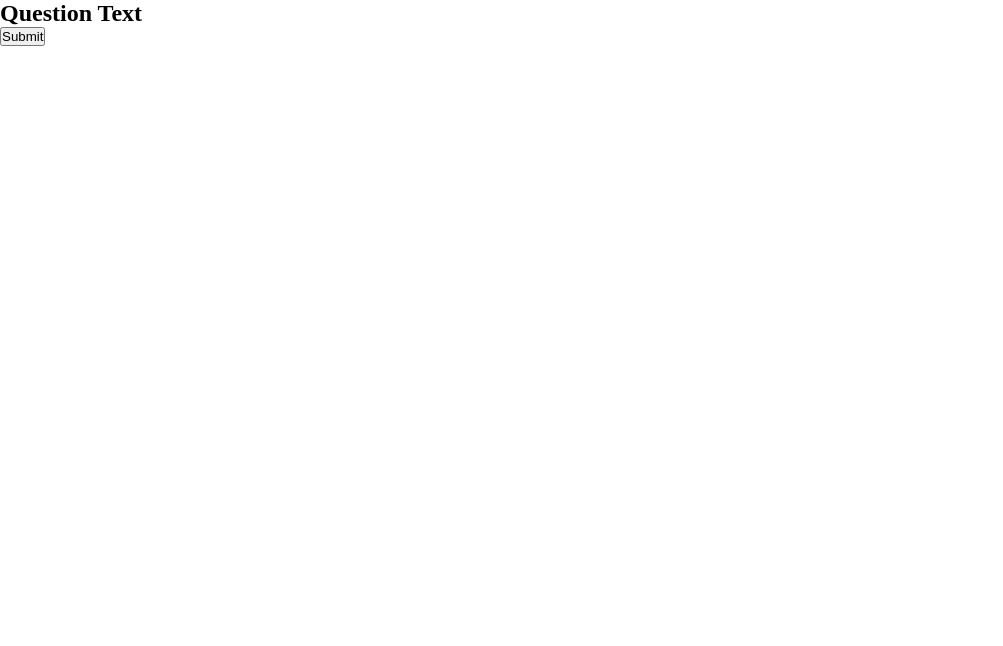
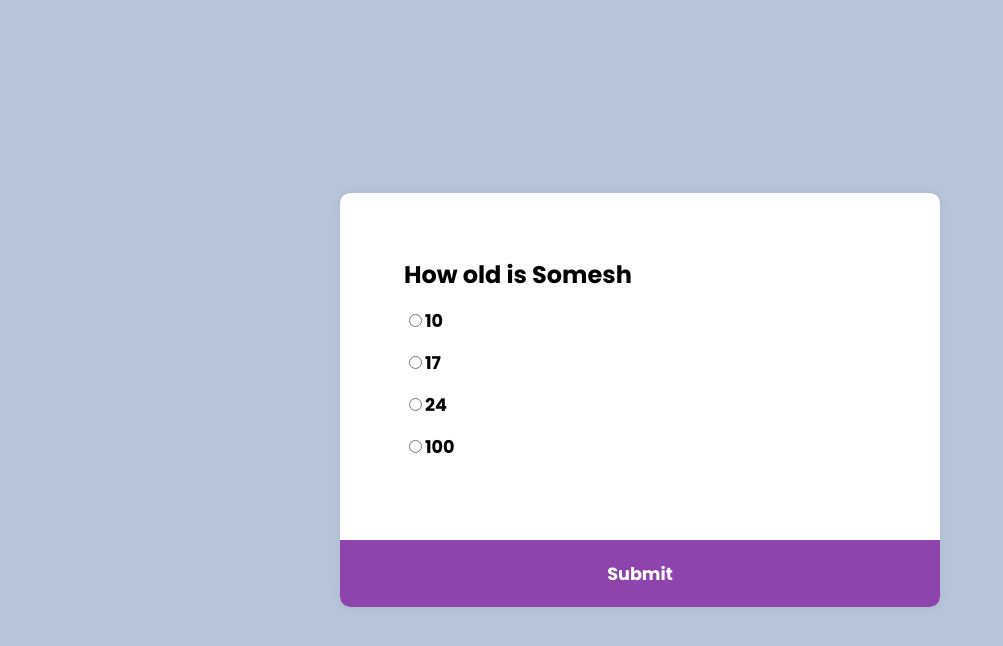
Before and after one commit to Somesh11097/quiz-app, a plain HTML site: page index.html in a window 1280 px wide. Shown: the whole page, without its empty margins (0-1003 px from the left). Drawn offline with Linux system fonts and the light colour scheme.

Commit message:
Another commit

```diff
--- a/index.html
+++ b/index.html
@@ -10,9 +10,27 @@
 
     <!-- <p>Quiz App</p> -->
     <div class="quiz-container">
-            <h2>Question Text</h2>
+        <div class="quiz-header">
+            <h2 id="question">Question Text</h2>
+            <ul>
+                <li><input type="radio" id="a"
+                    class="answer" name="answer"><label id="a_text" for="a">Question</label></li>
 
-        <button>Submit</button>
+                <li><input type="radio" id="b" class="answer" name="answer"><label id="b_text"for="a">Question</label></li>
+
+                <li><input type="radio" id="c" class="answer" name="answer"><label id="c_text"for="a">Question</label></li>
+
+                <li><input type="radio" id="d" class="answer" name="answer"><label id="d_text"for="a">Question</label></li>
+
+
+
+
+            </ul>
+
+        </div>
+
+
+        <button id="submit">Submit</button>
     </div>
 
 
--- a/index.js
+++ b/index.js
@@ -42,11 +42,75 @@ const quizData = [
         d: "Application Programming Language",
         answer: "a"
     }
+];
+
+const questionEl = document.getElementById("question");
+const a_text = document.getElementById("a_text");
+const b_text = document.getElementById("b_text");
+const c_text = document.getElementById("c_text");
+const d_text = document.getElementById("d_text");
+const submitBtn = document.getElementById("submit");
+
+
+let currentQuiz = 0;
+// let answer= undefined;
+
+let score = 0 ;
+
+
+
+loadQuiz();
+
+
+
+ function loadQuiz() {
+    const currentQuizData = quizData[currentQuiz];
+
+
+    questionEl.innerText = currentQuizData.question;
+
+    a_text.innerText = currentQuizData.a;
+    b_text.innerText = currentQuizData.b;
+    c_text.innerText = currentQuizData.c;
+    d_text.innerText = currentQuizData.d;
+
+
+ }
+
+ function getSelected(){
+    const answerELs = document.querySelectorAll(".answer");
+
+   answersEls.forEach(answerEl => {
+        // (answer.value);
+        if(answerEl.Checked){
+                return answerEl.id;
+        }
+   });
+
+        return undefined;
+
+
+
+ }
+
+ submitBtn.addEventListener("click" , ()=> {
+    currentQuiz++;
+
+   const answer =  getSelected();
+
+   if (answer){
+    if(currentQuiz < quizData.length){
+        loadQuiz();
+    }
+    else{
+        //TODO: show result
+        alert("Test Completed");
+    }
+
+
+   }
 
 
 
 
-
-
-
-]
+ })
--- a/styles.css
+++ b/styles.css
@@ -1,11 +1,66 @@
-/* @import url('https://fonts.googleapis.com/css2?family=Poppins:ital,wght@0,700;1,500&display=swap');
+ @import url('https://fonts.googleapis.com/css2?family=Poppins:ital,wght@0,700;1,500&display=swap');
+
+
+*{
+
+    box-sizing: border-box;
+}
 
 body{
+    background-color: #b8c6db;
+    display:flex;
+    align-items: center;
+    justify-content: center;
     font-family: 'Poppins', sans-serif;
-} */
+    margin:0;
+    min-height: 100vh;
+}
 
-*{
-    margin:0;
-    padding:0;
-    box-sizing: border-box;
+.quiz-container{
+    background-color: #fff;
+    border-radius: 10px;
+    box-shadow: 0 0 10px 2px rgba(100, 100, 100,  0.1);
+    overflow: hidden;
+    width: 600px;
+    max-width: 100%;
 }
+
+.quiz-header{
+    padding: 4rem;
+}
+
+h2{
+    margin: 0;
+}
+
+ul{
+    list-style-type: none;
+    padding: 0;
+}
+
+ul li{
+
+    font-size: 1.1rem;
+
+    margin: 1rem 0;
+}
+
+ul li label{
+    cursor: pointer;
+}
+
+button{
+    background-color: #8e44ad;
+    border: none;
+    color: white;
+    cursor: pointer;
+    display: block;
+    font-family: inherit;
+    font-size: 1.1rem;
+    width:100%;
+    padding: 1.3rem;
+}
+
+button:hover{
+    background-color: #732d91;
+}
```
